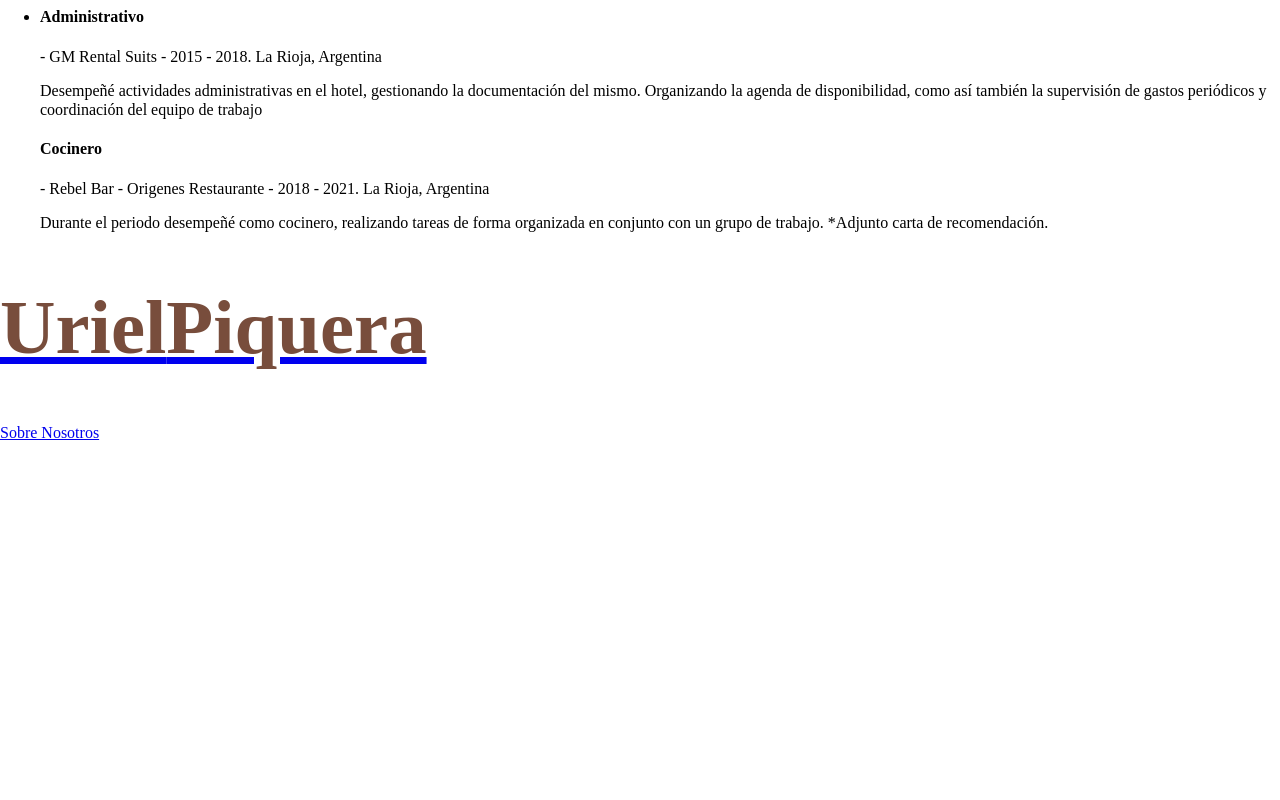
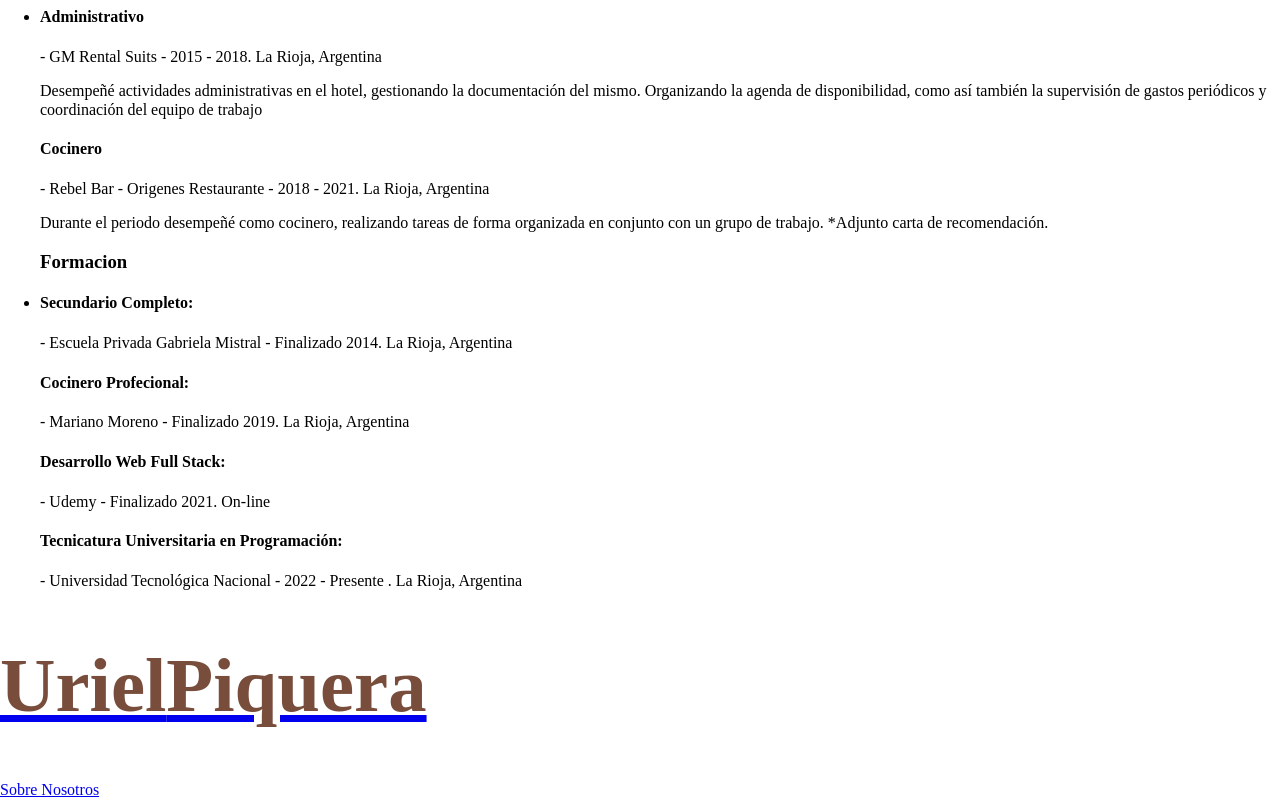
Before and after one commit to Dontfeedme/Dontfeedme.github.io, a plain HTML site: page index.html in a window 1280 px wide. Shown: the part 833-1633 px from the top of the page. Before the commit the page ends 1275 px from the top, so only its background shows below. Drawn offline with nearby package versions, Linux system fonts and the light colour scheme.

Commit message:
Add Formacion - main V 1.2

```diff
--- a/index.html
+++ b/index.html
@@ -120,6 +120,34 @@
                 </ul>
                 <!-- Fin Experiencia-->
 
+                <ul class=" no-padding main-border">
+                    <h3>Formacion</h3>
+                    <li class="widget-cv">
+
+                        <h4 class="no-margin ">Secundario Completo:</h4>
+                        <p class="widget-cv__label">- Escuela Privada Gabriela Mistral -
+                            <span class="widget-cv__fecha ">Finalizado 2014. La Rioja, Argentina</span>
+                        </p>
+
+                        <h4 class="no-margin">Cocinero Profecional:</h4>
+                        <p class="widget-cv__label">- Mariano Moreno -
+                            <span class="widget-cv__fecha">Finalizado 2019. La Rioja, Argentina</span>
+                        </p>
+
+                        <h4 class="no-margin">Desarrollo Web Full Stack:</h4>
+                        <p class="widget-cv__label">- Udemy -
+                            <span class="widget-cv__fecha">Finalizado 2021. On-line </span>
+                        </p>
+
+                        <h4 class="no-margin">Tecnicatura Universitaria en Programación:</h4>
+                        <p class="widget-cv__label "> - Universidad Tecnológica Nacional -
+                            <span class="widget-cv__fecha">2022 - Presente . La Rioja, Argentina</span>
+                        </p>
+
+                    </li>
+                </ul>
+                <!-- Fin Formacion-->
+
 
             </div>
         </div>
```
